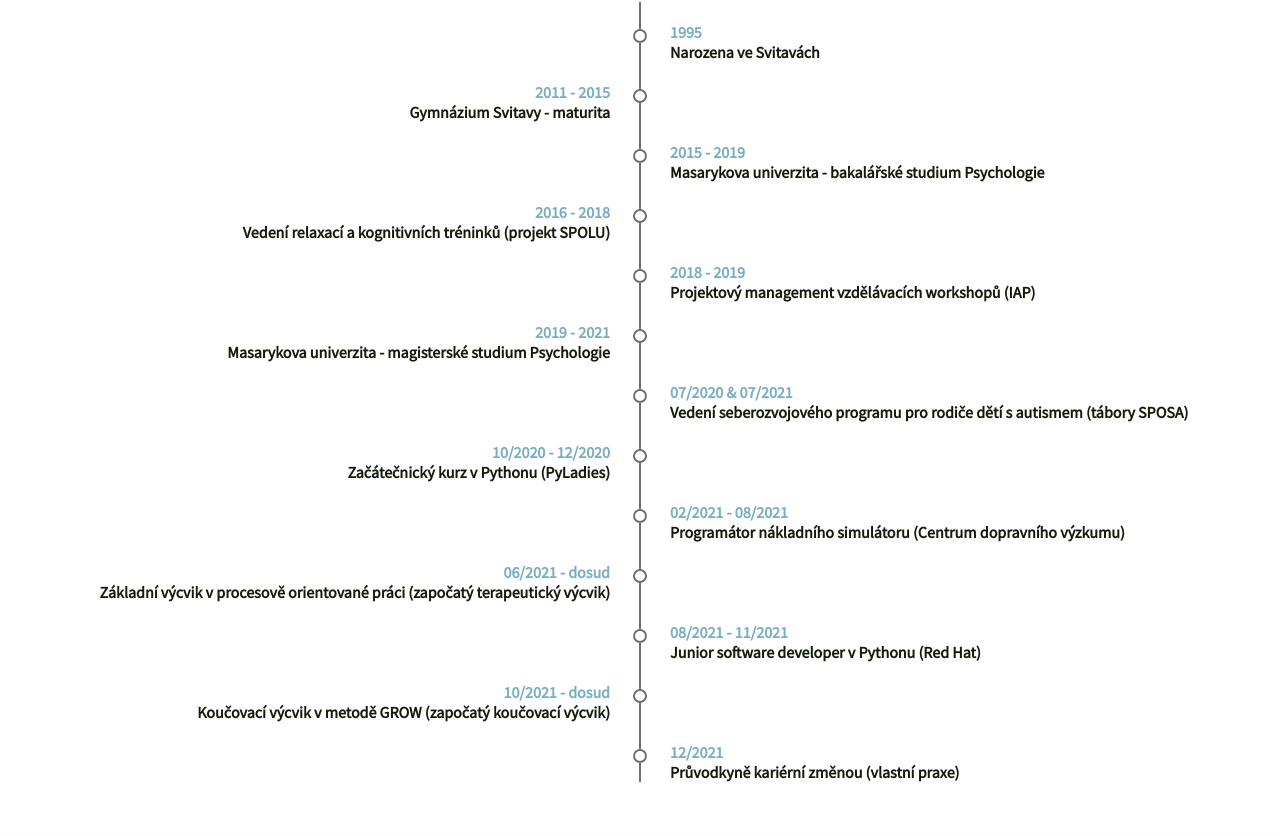
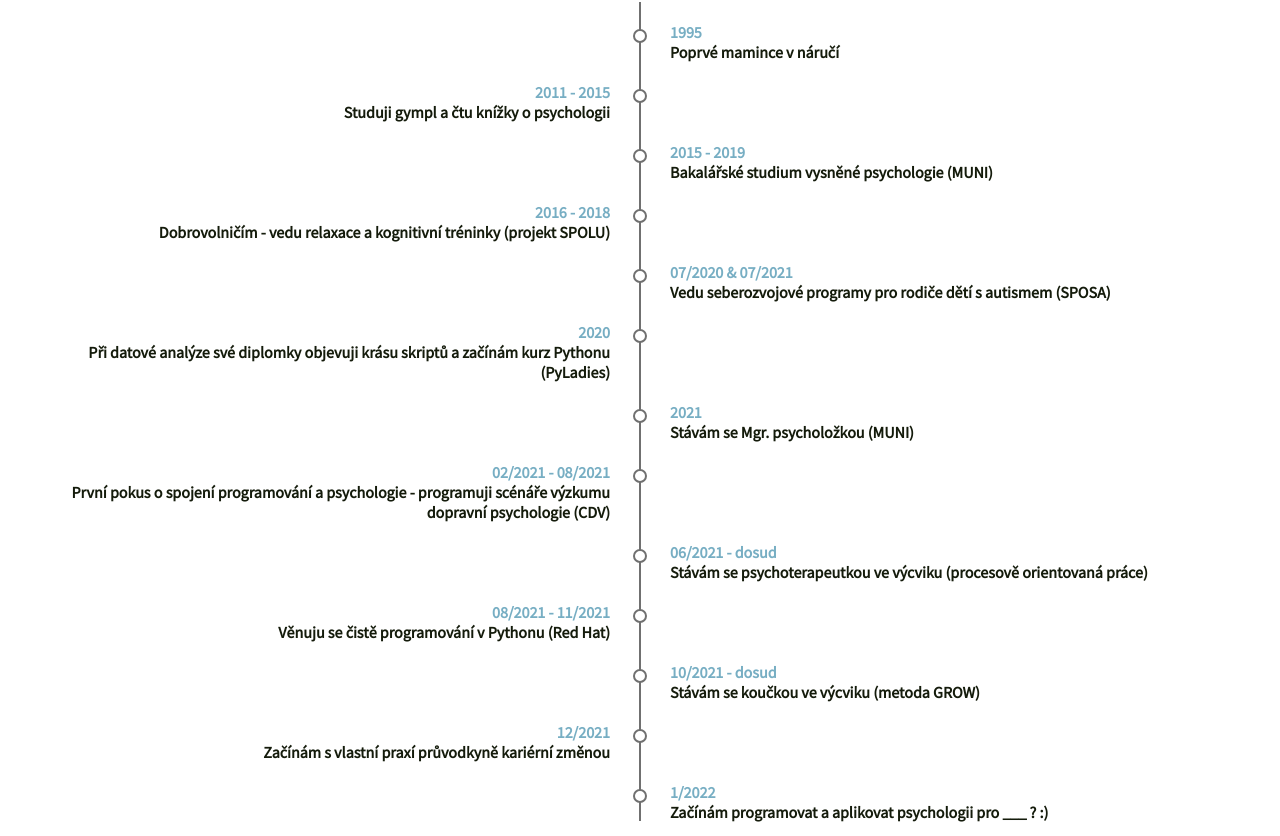
Before and after one commit to NelliaS/personal-webpage, a Next.js app: page /nela in a window 1280 px wide. Shown: the part 644-1480 px from the top of the page. Built offline with nearby package versions, Linux system fonts and the light colour scheme.

Commit message:
changes in texts

```diff
--- a/src/pages/jakToFunguje.tsx
+++ b/src/pages/jakToFunguje.tsx
@@ -21,8 +21,8 @@ const JakToFunguje: NextPage = () => {
         </div>
         <section className={styles.content__block1} >
           <div className={styles.content__box}>
-            <h1>Jak pracuju</h1>
-             <p>Poskytuju individualizovanou podporu při tvojí snaze za lepší prací. Nabízím čtyři služby - koučink, mentoring, sebepoznání a podporu. Všechny čtyři jsou svým unikátním způsobem přínosné pro změnu práce a mají společné jedno - mě :) Styl mé práce je ovlivněn tím, kdo jsem a co považuji za důležité. Jsem upřímná, svéhlavá, empatická a podporující. Nejsem prodavač instantních řešení, ani ti nebudu lhát, že jde vše snadno a bez práce, nechci tě dostávat pod větší tlak, než pod jakým nejspíše jsi.</p>
+            <h1>Jak pracuji</h1>
+             <p>Poskytuji individualizovanou podporu při tvojí snaze za lepší prací. Nabízím čtyři služby - koučink, mentoring, sebepoznání a podporu. Všechny čtyři jsou svým unikátním způsobem přínosné pro změnu práce a mají společné jedno - mě :) Styl mé práce je ovlivněn tím, kdo jsem a co považuji za důležité. Jsem upřímná, svéhlavá, empatická a podporující. Nejsem prodavač instantních řešení, ani ti nebudu lhát, že jde vše snadno a bez práce, nechci tě dostávat pod větší tlak, než pod jakým nejspíše jsi.</p>
              <p>Když se do toho se mnou rozhodneš jít, můžu ti slíbit, že všechny mé znalosti, dovednosti a zkušenosti ti budou plně k dispozici. Ve své praxi stavím jednak na svém psychologickém vzdělání, terapeutických dovednostech (procesově orientovaná práce) a koučinku. Tak na zkušenostech z mojí cesty do IT a zkušenostech z vlastní programátorské praxe.</p>
              <p>Prakticky to funguje tak, že se objednáš a ve stanovený čas se připojíš na videohovor. Každé sezení, nehledě na variantu spolupráce, by ti mělo přinášet uspořádání myšlenek, nadhled a větší klid. Blíže k jednotlivým variantám se dozvíš níže, můžeš si také udělat kvíz a zjistit, která by pro tebe v současnosti byla nejvhodnější.</p>
               </div>
--- a/src/pages/nela.tsx
+++ b/src/pages/nela.tsx
@@ -35,91 +35,91 @@ const Nela: NextPage = () => {
               <li>
                 <div className={styles.content__block2_timelineContent}>
                   <p><span>1995</span></p>
-                  <p>Narozena ve Svitavách</p>
+                  <p>Poprvé mamince v náručí</p>
                 </div>
               </li>
 
               <li>
                 <div className={styles.content__block2_timelineContent}>
                   <p><span>2011 - 2015</span></p>
-                  <p>Gymnázium Svitavy - maturita</p>
+                  <p>Studuji gympl a čtu knížky o psychologii</p>
                 </div>
               </li>
 
               <li>
                 <div className={styles.content__block2_timelineContent}>
                   <p><span>2015 - 2019</span></p>
-                  <p>Masarykova univerzita - bakalářské studium Psychologie</p>
+                  <p>Bakalářské studium vysněné psychologie (MUNI)</p>
                 </div>
               </li>
 
               <li>
                 <div className={styles.content__block2_timelineContent}>
                   <p><span>2016 - 2018</span></p>
-                  <p>Vedení relaxací a kognitivních tréninků (projekt SPOLU)</p>
-                </div>
-              </li>
-
-              <li>
-                <div className={styles.content__block2_timelineContent}>
-                  <p><span>2018 - 2019</span></p>
-                  <p>Projektový management vzdělávacích workshopů (IAP)</p>
-                </div>
-              </li>
-
-              <li>
-                <div className={styles.content__block2_timelineContent}>
-                  <p><span>2019 - 2021</span></p>
-                  <p>Masarykova univerzita - magisterské studium Psychologie</p>
+                  <p>Dobrovolničím - vedu relaxace a kognitivní tréninky (projekt SPOLU)</p>
                 </div>
               </li>
 
               <li>
                 <div className={styles.content__block2_timelineContent}>
                   <p><span>07/2020 & 07/2021</span></p>
-                  <p>Vedení seberozvojového programu pro rodiče dětí s autismem (tábory SPOSA)</p>
+                  <p>Vedu seberozvojové programy pro rodiče dětí s autismem (SPOSA)</p>
                 </div>
               </li>
 
               <li>
                 <div className={styles.content__block2_timelineContent}>
-                  <p><span>10/2020 - 12/2020</span></p>
-                  <p>Začátečnický kurz v Pythonu (PyLadies)</p>
+                  <p><span>2020</span></p>
+                  <p>Při datové analýze své diplomky objevuji krásu skriptů a začínám kurz Pythonu (PyLadies)</p>
+                </div>
+              </li>
+
+              <li>
+                <div className={styles.content__block2_timelineContent}>
+                  <p><span>2021</span></p>
+                  <p>Stávám se Mgr. psycholožkou (MUNI)</p>
                 </div>
               </li>
 
               <li>
                 <div className={styles.content__block2_timelineContent}>
                   <p><span>02/2021 - 08/2021</span></p>
-                  <p>Programátor nákladního simulátoru (Centrum dopravního výzkumu)</p>
+                  <p>První pokus o spojení programování a psychologie - programuji scénáře výzkumu dopravní psychologie (CDV)</p>
                 </div>
               </li>
 
               <li>
                 <div className={styles.content__block2_timelineContent}>
                   <p><span>06/2021 - dosud</span></p>
-                  <p>Základní výcvik v procesově orientované práci (započatý terapeutický výcvik)</p>
+                  <p>Stávám se psychoterapeutkou ve výcviku (procesově orientovaná práce)</p>
                 </div>
               </li>
 
               <li>
                 <div className={styles.content__block2_timelineContent}>
                   <p><span>08/2021 - 11/2021</span></p>
-                  <p>Junior software developer v Pythonu (Red Hat)</p>
+                  <p>Věnuju se čistě programování v Pythonu (Red Hat)</p>
                 </div>
               </li>
 
               <li>
                 <div className={styles.content__block2_timelineContent}>
                   <p><span>10/2021 - dosud</span></p>
-                  <p>Koučovací výcvik v metodě GROW (započatý koučovací výcvik)</p>
+                  <p>Stávám se koučkou ve výcviku (metoda GROW)</p>
                 </div>
               </li>
 
               <li>
                 <div className={styles.content__block2_timelineContent}>
                   <p><span>12/2021</span></p>
-                  <p>Průvodkyně kariérní změnou (vlastní praxe)</p>
+                  <p>Začínám s vlastní praxí průvodkyně kariérní změnou</p>
+                </div>
+              </li>
+
+              <li>
+                <div className={styles.content__block2_timelineContent}>
+                  <p><span>1/2022</span></p>
+                  <p>Začínám programovat a aplikovat psychologii pro ___ ? :)</p>
                 </div>
               </li>
 
```
